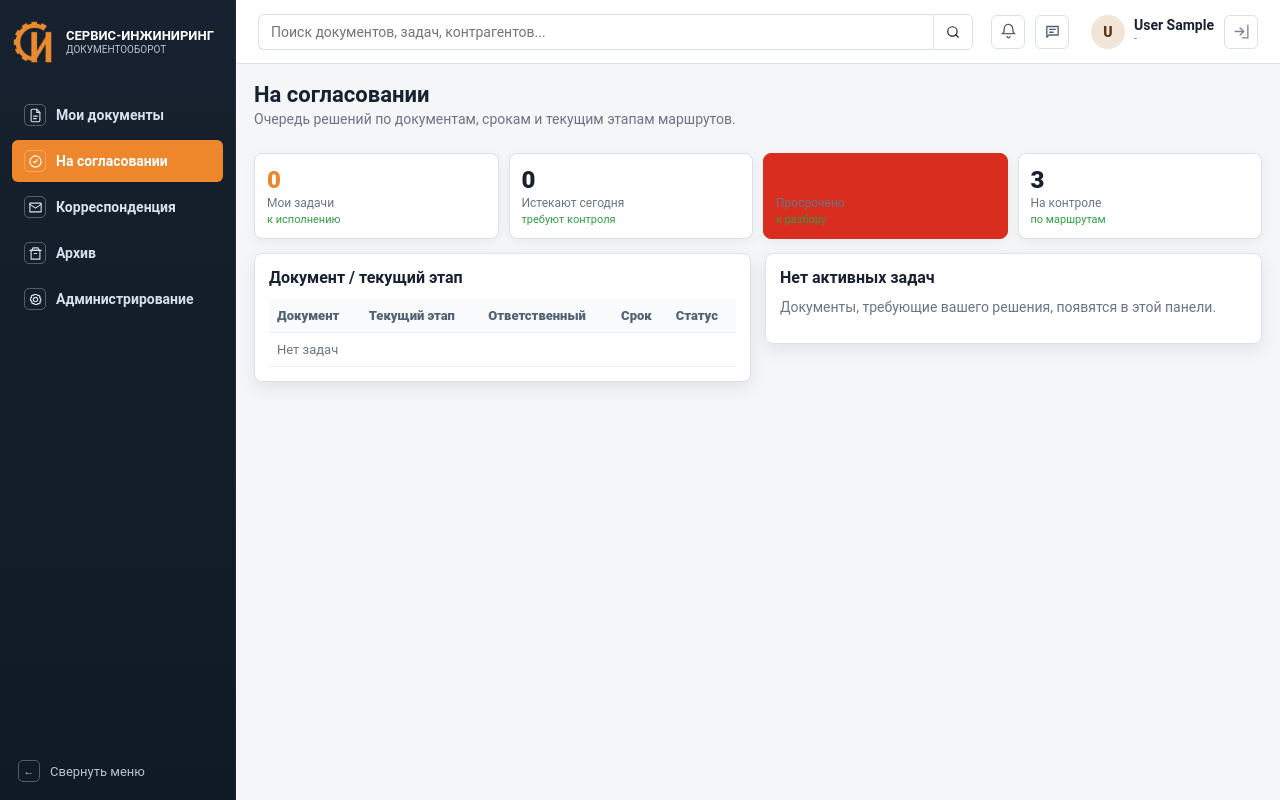
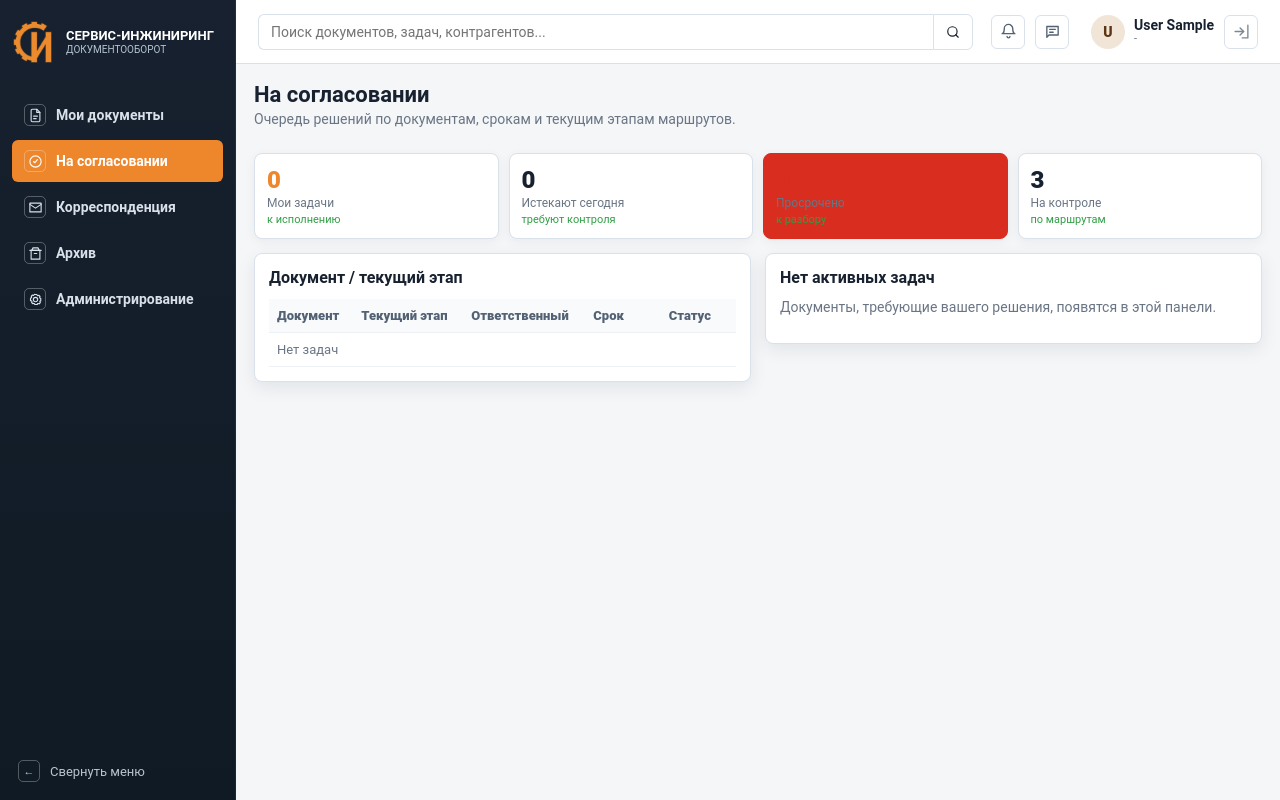
Before and after one commit to Tcoi9428/DocFlowProject, a Django app: page /inbox/ in a window 1280 px wide. Run offline with Django 5.2, Linux system fonts and the light colour scheme; the visitor is signed in with stand-in values (Sample User, id 1); data comes from the database, SQL or seed files in the repository; data that the repository does not hold is empty.

Commit message:
Preserve table column widths

```diff
--- a/static/css/app.css
+++ b/static/css/app.css
@@ -1146,6 +1146,7 @@
 
 .table th,
 .table td {
+    min-width: 70px;
     border-bottom: 1px solid var(--soft-line);
     padding: 9px 8px;
     text-align: left;
--- a/templates/base.html
+++ b/templates/base.html
@@ -5,7 +5,7 @@
     <meta charset="utf-8">
     <meta name="viewport" content="width=device-width, initial-scale=1">
     <title>{% block title %}DocFlow{% endblock %}</title>
-    <link rel="stylesheet" href="{% static 'css/app.css' %}?v=20260904-1">
+    <link rel="stylesheet" href="{% static 'css/app.css' %}?v=20260904-2">
     <script src="{% static 'js/app.js' %}?v=20260902-4" defer></script>
 </head>
 <body class="{% if user.is_authenticated %}is-authenticated{% else %}is-anonymous{% endif %}">
```
